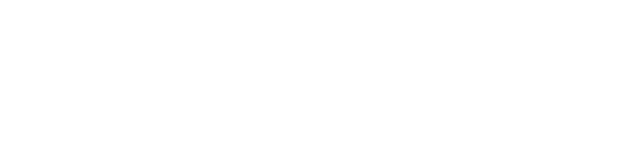
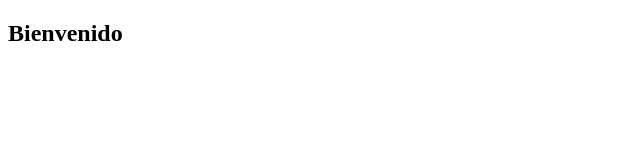
Before and after one commit to Deigo97/invitacion1, a plain HTML site: page prueba1/index.html in a window 1280 px wide. Shown: the whole page, without its empty margins (0-640 px from the left). Drawn offline with Linux system fonts and the light colour scheme.

Commit message:
Se agrego el header

```diff
--- a/prueba1/index.html
+++ b/prueba1/index.html
@@ -6,6 +6,11 @@
     <title>Document</title>
 </head>
 <body>
-
+    <header>
+        <section>
+            <h1>Bienvenido</h1>
+            <img src="" alt="">
+        </section>
+    </header>
 </body>
 </html>
```
